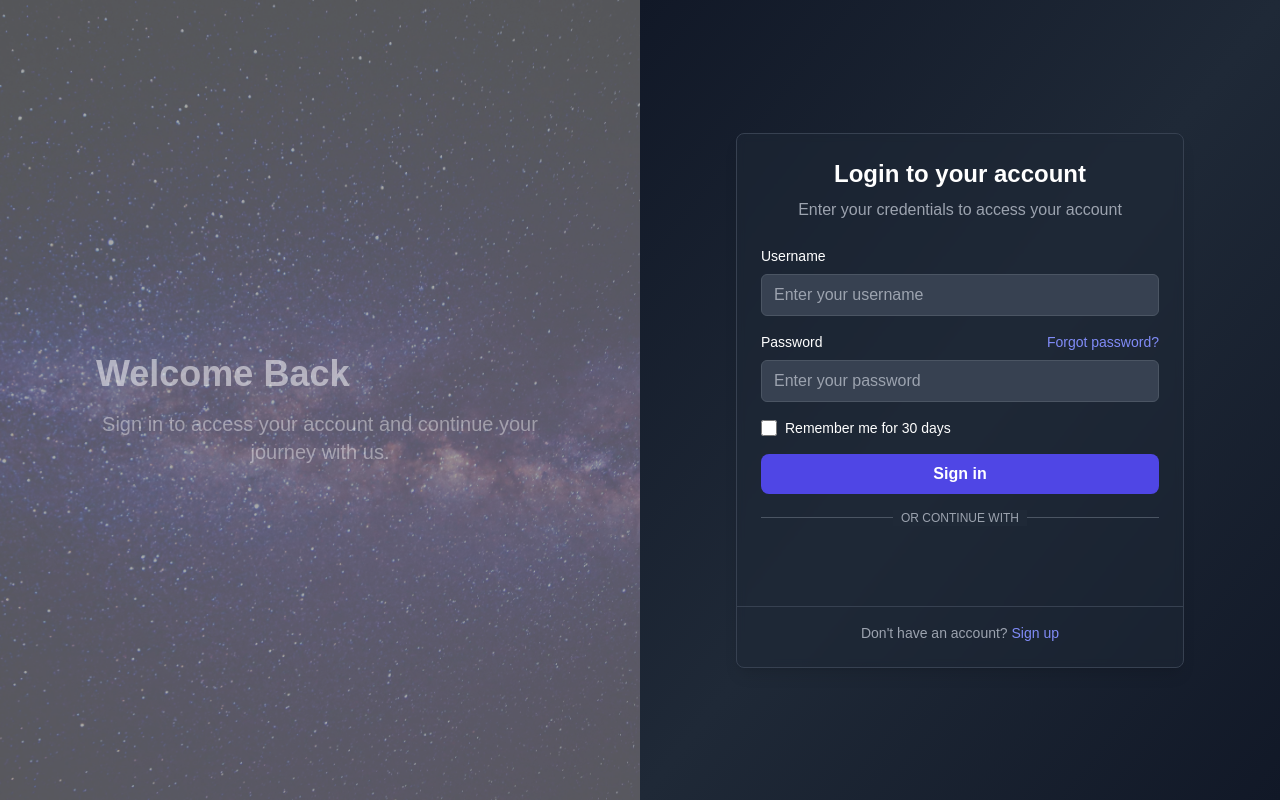
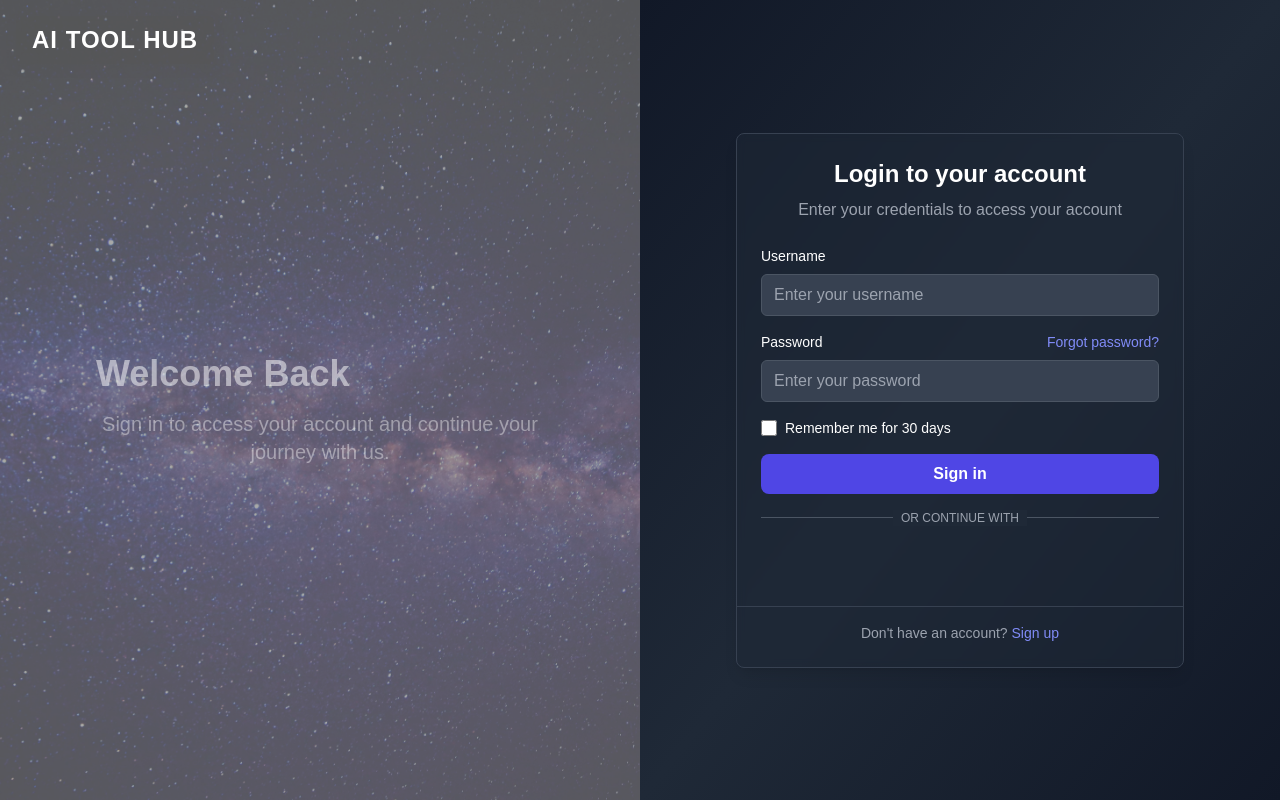
Before and after one commit to huycuuvan/AiToolHub_FE, a React (Vite) app: page /login in a window 1280 px wide. Built offline with nearby package versions, Linux system fonts and the light colour scheme; a web font is replaced by a local one.

Commit message:
update UI

```diff
--- a/src/components/Login.jsx
+++ b/src/components/Login.jsx
@@ -7,6 +7,8 @@ import { GoogleLogin } from "@react-oauth/google";
 import { useForm } from "react-hook-form";
 import { zodResolver } from "@hookform/resolvers/zod";
 import { z } from "zod";
+import gsap from "gsap";
+
 
 // Define icons
 const Icons = {
@@ -49,6 +51,7 @@ export const Login = () => {
   const [isLoading, setIsLoading] = useState(false);
   const [backgroundIndex, setBackgroundIndex] = useState(0);
   const heroRef = useRef(null);
+  const logoRef = useRef(null); // Ref for the "AI Tool Hub" text
 
   // Use react-hook-form for form handling
   const {
@@ -141,9 +144,52 @@ export const Login = () => {
     }
   };
 
+  // Handle navigation to home
+  const handleGoHome = () => {
+    navigate("/"); // Navigate to home page
+  };
+
+  // GSAP Animation for the Logo
+  useEffect(() => {
+    const tl = gsap.timeline({ repeat: -1, repeatDelay: 1 });
+    tl.fromTo(
+      logoRef.current,
+      { y: 10, opacity: 0, scale: 0.95, rotation: -2 },
+      {
+        y: -10,
+        opacity: 1,
+        scale: 1.05,
+        rotation: 2,
+        ease: "elastic.out(1, 0.5)",
+        duration: 1.5,
+      }
+    )
+      .to(logoRef.current, {
+        y: 0,
+        scale: 1,
+        rotation: 0,
+        ease: "power2.inOut",
+        duration: 1,
+      })
+      .to(logoRef.current, {
+        boxShadow: "0 0 15px rgba(255, 255, 255, 0.6)",
+        scale: 1.1,
+        opacity: 0.95,
+        duration: 0.8,
+        yoyo: true,
+        repeat: 1,
+      })
+      .to(logoRef.current, {
+        boxShadow: "0 0 5px rgba(255, 255, 255, 0.3)",
+        scale: 1,
+        opacity: 1,
+        duration: 0.7,
+      });
+  }, []);
+
   return (
     <div className="flex min-h-screen w-full">
-      {/* Left side - Hero/Slideshow */}
+      {/* Left side - Hero/Slideshow with AI Tool Hub text */}
       <motion.div
         ref={heroRef}
         className={`hidden md:flex w-1/2 bg-cover bg-center relative ${backgrounds[backgroundIndex]}`}
@@ -153,6 +199,31 @@ export const Login = () => {
         key={backgroundIndex}
       >
         <div className="absolute inset-0 bg-black/50" />
+
+        {/* AI Tool Hub Text as Link to Home with Animation */}
+        <motion.button
+          ref={logoRef}
+          onClick={handleGoHome}
+          className="absolute top-4 left-4 text-white text-2xl font-bold px-4 py-2 rounded-md transition duration-300 z-20 logo-title"
+          style={{
+            fontFamily: "'Poppins', sans-serif", // Đồng bộ font chữ
+            background: "rgba(0, 0, 0, 0.5)", // Nền trong suốt giống Navbar
+            boxShadow: "0 4px 10px rgba(0, 0, 0, 0.3)", // Hiệu ứng bóng nhẹ
+            letterSpacing: "1px", // Khoảng cách chữ vừa phải
+            textTransform: "uppercase", // Viết hoa toàn bộ chữ
+            cursor: "pointer",
+          }}
+          whileHover={{
+            scale: 1.1, // Phóng to nhẹ khi hover
+            boxShadow: "0 8px 20px rgba(255, 255, 255, 0.5)", // Tăng hiệu ứng bóng
+          }}
+          whileTap={{
+            scale: 0.95, // Thu nhỏ nhẹ khi click
+          }}
+        >
+          AI Tool Hub
+        </motion.button>
+
         <div className="relative z-10 flex flex-col items-center justify-center w-full h-full text-white p-8">
           <motion.div
             initial={{ y: 20, opacity: 0 }}
```
Also changed, not shown: package.json (line endings or trailing spaces).
